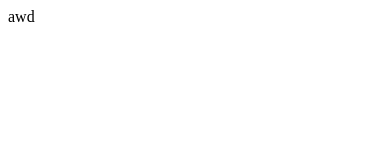
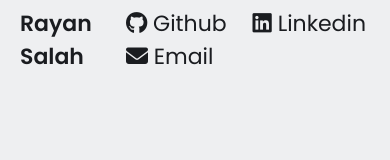
Before and after one commit to iRayans/my-portfolio, a plain HTML site: page index.html in a window 390 px wide. Drawn offline with Linux system fonts and the light colour scheme.

Commit message:
implement style

```diff
--- a/index.html
+++ b/index.html
@@ -1,18 +1,57 @@
 <!DOCTYPE html>
 <html lang="en">
+
 <head>
     <meta charset="UTF-8">
-    <meta name="viewport" content="width=device-width, initial-scale=1.0">
+    <meta name="viewport" content="width=device-width, initial-scale=1">
     <link rel="stylesheet" href="style.css">
     <link rel="preconnect" href="https://fonts.googleapis.com">
     <link rel="preconnect" href="https://fonts.gstatic.com" crossorigin>
-    <link href="https://fonts.googleapis.com/css2?family=Poppins:ital,wght@0,400;1,600&display=swap" rel="stylesheet">
-    <link rel="stylesheet" href="https://cdnjs.cloudflare.com/ajax/libs/font-awesome/6.7.2/css/all.min.css" integrity="sha512-Evv84Mr4kqVGRNSgIGL/F/aIDqQb7xQ2vcrdIwxfjThSH8CSR7PBEakCr51Ck+w+/U6swU2Im1vVX0SVk9ABhg==" crossorigin="anonymous" referrerpolicy="no-referrer" />
+    <link href="https://fonts.googleapis.com/css2?family=Poppins:wght@400;600&display=swap" rel="stylesheet">
+    <link rel="stylesheet" href="https://cdnjs.cloudflare.com/ajax/libs/font-awesome/6.7.2/css/all.min.css"
+        integrity="sha512-Evv84Mr4kqVGRNSgIGL/F/aIDqQb7xQ2vcrdIwxfjThSH8CSR7PBEakCr51Ck+w+/U6swU2Im1vVX0SVk9ABhg=="
+        crossorigin="anonymous" referrerpolicy="no-referrer" />
 
     <title>Portfolio</title>
-    awd
 </head>
+
 <body>
 
+    <!-- NAVBAR -->
+    <nav>
+        <div class="left">
+            <a href="/">Rayan Salah</a>
+        </div>
+        <div class="right">
+            <a href="https://github.com/iRayans" target="_blank" rel="Github"><i class="fa-brands fa-github"></i>
+            Github
+            </a>
+            <a href="https://www.linkedin.com/in/irayan68" target="_blank" rel="Linkedin"><i class="fa-brands fa-linkedin"></i>
+                Linkedin
+                </a>
+
+                <a href="mailto:iirharbi@gmail.com"><i class="fa-solid fa-envelope"></i>
+                    Email
+                    </a>
+
+        </div>
+    </nav>
+
+    <main>
+
+        <!-- SECTION 1: Hero -->
+        <section></section>
+
+        <!-- SECTION 2: SKills -->
+        <section id="skills"></section>
+
+        <!-- SECTION 3: Testimony  -->
+        <section id="testimony"></section>
+
+        <!-- SECTION 1: Contact -->
+        <section id="contanct"></section>
+
+    </main>
 </body>
+
 </html>
--- a/style.css
+++ b/style.css
@@ -0,0 +1,81 @@
+:root {
+  --text-color: #1a1c20;
+  --text-link: #4a76ee;
+  --background-color: #eeeff1;
+}
+
+/* Rest default styling */
+* {
+  margin: 0;
+  padding: 0;
+  box-sizing: border-box;
+}
+
+html {
+  scroll-behavior: smooth;
+}
+
+body {
+  font-family: "Poppins", sans-serif;
+  background-color: var(--background-color);
+}
+
+a {
+  color: var(--text-link);
+  text-decoration: none;
+}
+
+/* Navbar */
+
+nav {
+  display: flex;
+  justify-content: space-between;
+  padding: 0 50px;
+  align-items: center;
+
+  padding: 0 50px;
+  height: 80px;
+}
+
+nav .left a {
+  color: var(--text-color);
+  font-size: 22px;
+  font-weight: 600;
+}
+
+nav .right a {
+  color: var(--text-color);
+  margin: 0 10px;
+}
+
+nav .right a:last-child {
+  color: var(--background-color);
+  background-color: var(--text-color);
+  padding: 5px 15px;
+  border-radius: 5px;
+}
+
+nav .right a span {
+  margin-left: 5px;
+}
+
+@media (max-width: 600px) {
+  /* NAVBAR */
+  nav {
+    padding: 0 20px;
+  }
+
+  nav .right a {
+    font-size: 22px;
+  }
+
+  nav .right a:last-child {
+    color: var(--text-color);
+    background-color: transparent;
+    padding: 0;
+  }
+
+  nav .right a span {
+    display: none;
+  }
+}
```
